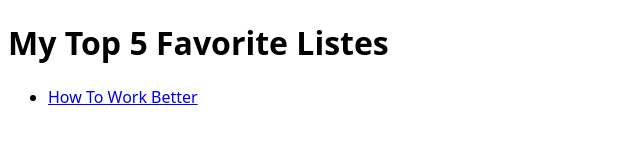
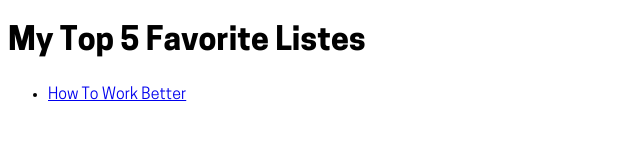
Before and after one commit to Raphael-Duay/Raphael-duay_GR452_Top-lists, a plain HTML site: page index.html in a window 1280 px wide. Shown: the whole page, without its empty margins (0-640 px from the left). Drawn offline with Linux system fonts and the light colour scheme.

Commit message:
cooper-font

```diff
--- /dev/null
+++ b/Cooper-font/Cooper-font.css
@@ -0,0 +1,20 @@
+@font-face{ font-family: "cooper-font"; font-weight: 200; font-style: normal; src:url("CooperHewitt-Thin.woff");}
+@font-face{ font-family: "cooper-font"; font-weight: 200; font-style: italic; src:url("CooperHewitt-ThinItalic.woff");}
+
+@font-face{ font-family: "cooper-font"; font-weight: 300; font-style: normal; src:url("CooperHewitt-Light.woff");}
+@font-face{ font-family: "cooper-font"; font-weight: 300; font-style: italic; src:url("CooperHewitt-LightItalic.woff");}
+
+@font-face{ font-family: "cooper-font"; font-weight: 400; font-style: normal; src:url("CooperHewitt-Book.woff");}
+@font-face{ font-family: "cooper-font"; font-weight: 400; font-style: italic; src:url("CooperHewitt-BookItalic.woff");}
+
+@font-face{ font-family: "cooper-font"; font-weight: 500; font-style: normal; src:url("CooperHewitt-Medium.woff");}
+@font-face{ font-family: "cooper-font"; font-weight: 500; font-style: italic; src:url("CooperHewitt-MediumItalic.woff");}
+
+@font-face{ font-family: "cooper-font"; font-weight: 600; font-style: normal; src:url("CooperHewitt-Semibold.woff");}
+@font-face{ font-family: "cooper-font"; font-weight: 600; font-style: italic; src:url("CooperHewitt-SemiboldItalic.woff");}
+
+@font-face{ font-family: "cooper-font"; font-weight: 700; font-style: normal; src:url("CooperHewitt-Bold.woff");}
+@font-face{ font-family: "cooper-font"; font-weight: 700; font-style: italic; src:url("CooperHewitt-BoldItalic.woff");}
+
+@font-face{ font-family: "cooper-font"; font-weight: 800; font-style: normal; src:url("CooperHewitt-Heavy.woff");}
+@font-face{ font-family: "cooper-font"; font-weight: 800; font-style: italic; src:url("CooperHewitt-HeavyItalic.woff");}
--- a/index.html
+++ b/index.html
@@ -5,6 +5,11 @@
 	<meta name="viewport" content="width=device-width, initial-scale=1.0">
 	<title>Document</title>
 	<link rel="stylesheet" href="Style.css">
+
+	<link rel="stylesheet" href="Cooper-font/Cooper-font.css">
+	<style>
+		body{font-family: "cooper-font", sans-serif;}
+	</style>
 </head>
 <body>
 	<h1>My Top 5 Favorite Listes</h1>
```
Also changed, not shown: Cooper-font/CooperHewitt-Bold.woff (added), Cooper-font/CooperHewitt-BoldItalic.woff (added), Cooper-font/CooperHewitt-Book.woff (added), Cooper-font/CooperHewitt-BookItalic.woff (added), Cooper-font/CooperHewitt-Heavy.woff (added), Cooper-font/CooperHewitt-HeavyItalic.woff (added), Cooper-font/CooperHewitt-Light.woff (added), Cooper-font/CooperHewitt-LightItalic.woff (added), Cooper-font/CooperHewitt-Medium.woff (added), Cooper-font/CooperHewitt-MediumItalic.woff (added), Cooper-font/CooperHewitt-Semibold.woff (added), Cooper-font/CooperHewitt-SemiboldItalic.woff (added), Cooper-font/CooperHewitt-Thin.woff (added), Cooper-font/CooperHewitt-ThinItalic.woff (added), 1 other file.
